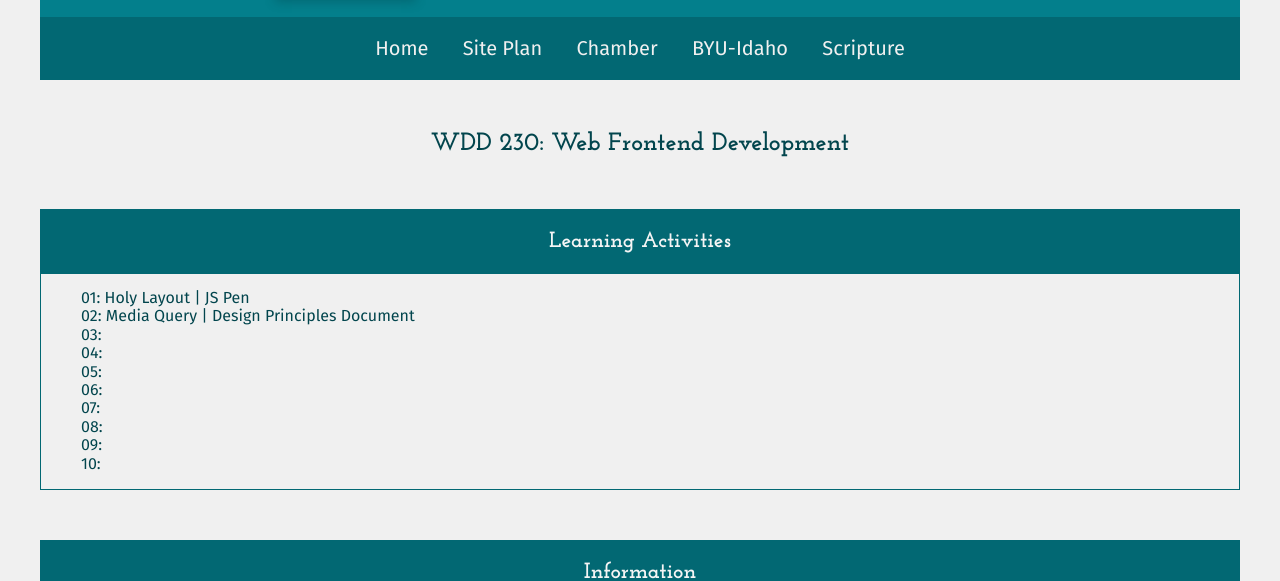
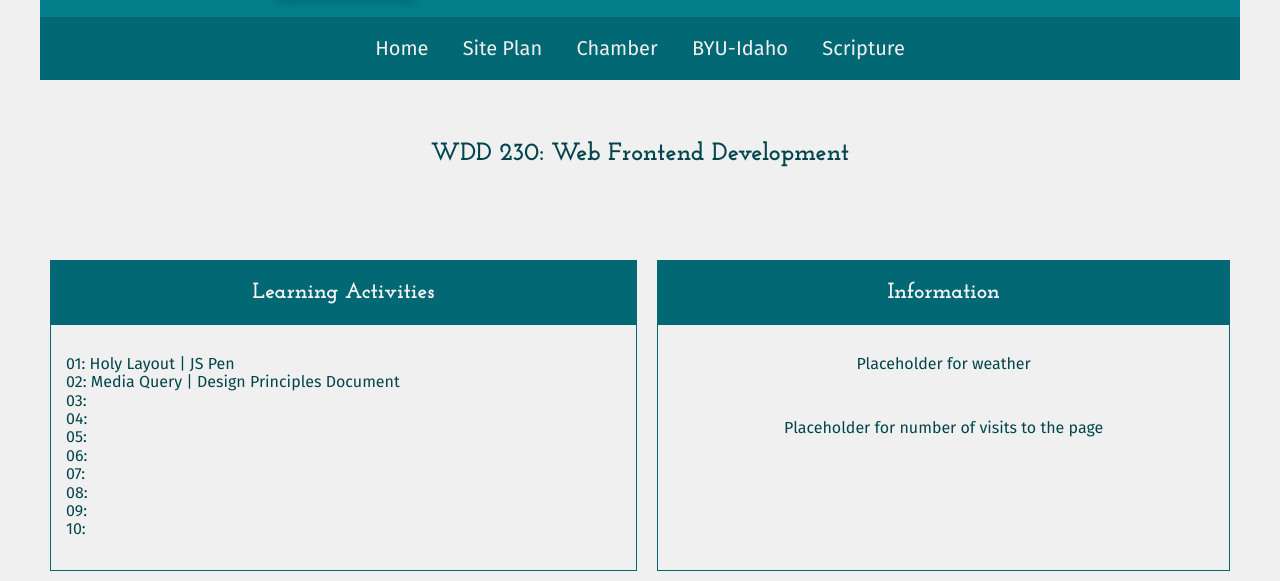
Before and after one commit to kkschoonmaker/wdd230, a plain HTML site: page index.html in a window 1280 px wide. Shown: the part 223-804 px from the top of the page. Drawn offline with Linux system fonts and the light colour scheme.

Commit message:
lesson 2

```diff
--- a/styles/base.css
+++ b/styles/base.css
@@ -58,12 +58,20 @@ main {
 h2 {
   margin-top: 50px;
   font-size: 25px;
+  grid-column: 1/3;
+  text-align: center;
+}
+
+main {
+  display: grid;
+  grid-template-columns: auto auto;
+  grid-gap: 20px;
+  padding: 10px;
 }
 
 .card {
+  grid-column: auto;
   margin: 50px 0;
-  display: grid;
-  grid-column: 1;
   border: 1px solid #026873;
 }
 
@@ -75,6 +83,11 @@ h2 {
   font-size: 22px;
 }
 
+.card ul,
+.card p {
+  padding: 15px;
+}
+
 ul {
   list-style: none;
   text-align: left;
--- a/styles/larger.css
+++ b/styles/larger.css
@@ -1,4 +1,4 @@
-@media screen and (max-width: 767px) {
+@media screen and (max-width: 820px) {
   * {
     margin: 0;
     padding: 0;
@@ -57,6 +57,16 @@
     border: 1px solid #f5f5f5;
   }
 
+  main {
+    display: block;
+    /*footer {
+    display: block;
+    position: absolute;
+  }
+  footer p {
+    position: realtive;
+  }*/
+  }
   /* Larger Views ******************************/
   @media (min-width: 640px) {
     nav ul {
```
